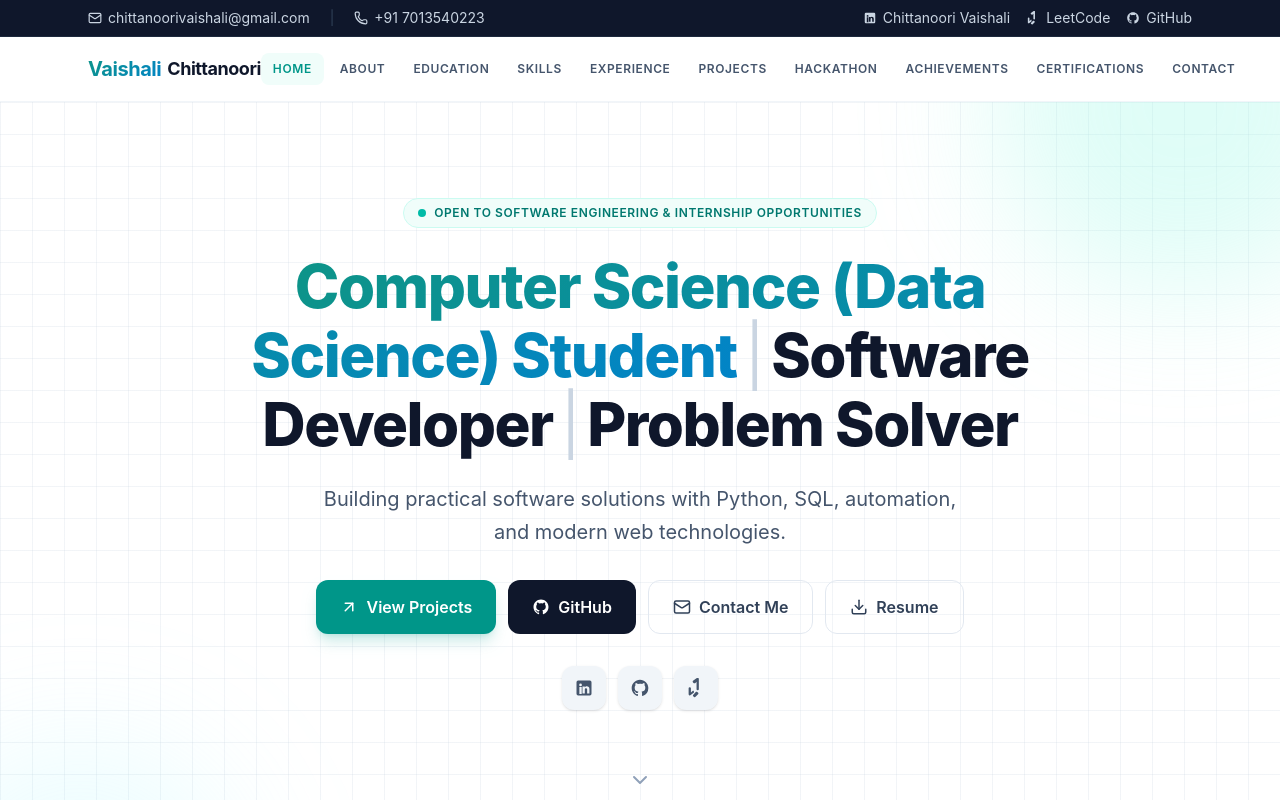
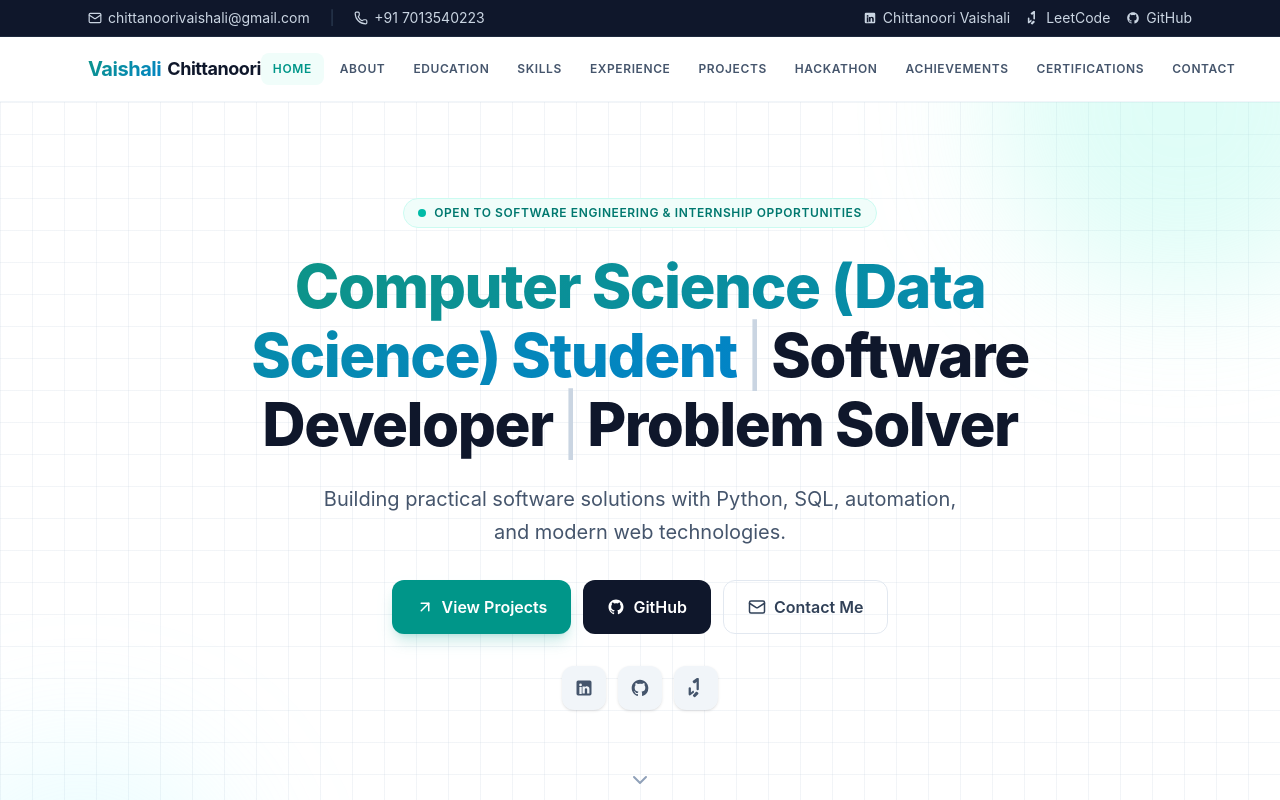
Before and after one commit to Vaishali1346/chittanoori_vaishali_portfolio, a React (Vite) app: page / in a window 1280 px wide. Shown: the top 800 px of the page. Built offline with nearby package versions, Linux system fonts and the light colour scheme.

Commit message:
Remove Download Resume button

```diff
--- a/src/components/Hero.tsx
+++ b/src/components/Hero.tsx
@@ -1,5 +1,5 @@
 import React from 'react';
-import { ArrowUpRight, Mail, Download, ChevronDown } from 'lucide-react';
+import { ArrowUpRight, Mail, ChevronDown } from 'lucide-react';
 import { profile, heroData } from '../data/portfolioData';
 import { GithubIcon, LinkedinIcon, LeetCodeIcon } from './SocialIcons';
 
@@ -60,13 +60,6 @@ export const Hero: React.FC = () => {
             <Mail size={18} />
             Contact Me
           </a>
-          <a
-            href={`${import.meta.env.BASE_URL}resume.pdf`}
-            className="inline-flex items-center gap-2 px-6 py-3.5 rounded-xl border border-slate-200 text-slate-700 font-semibold hover:border-teal-300 hover:text-teal-600 hover:bg-teal-50/50 transition-all"
-          >
-            <Download size={18} />
-            Resume
-          </a>
         </div>
 
         {/* Social Icons Quick Row */}
```
